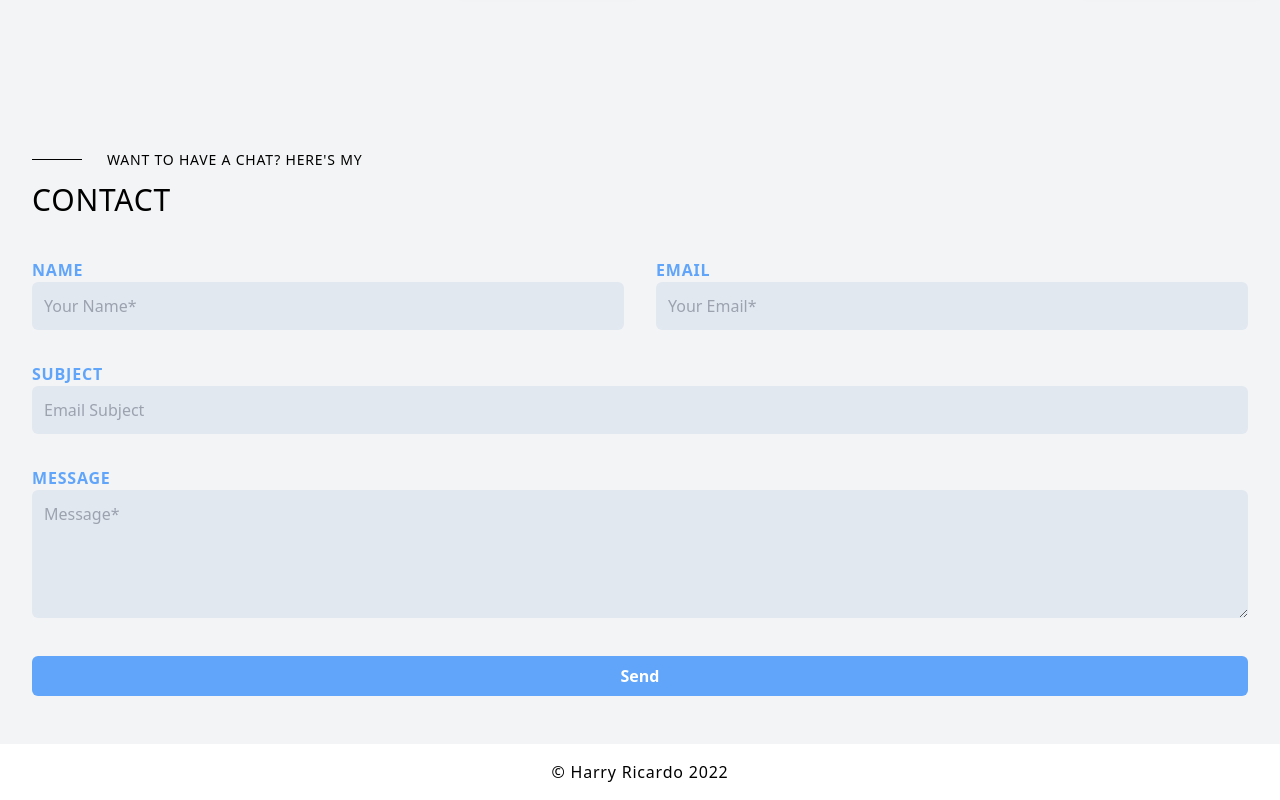
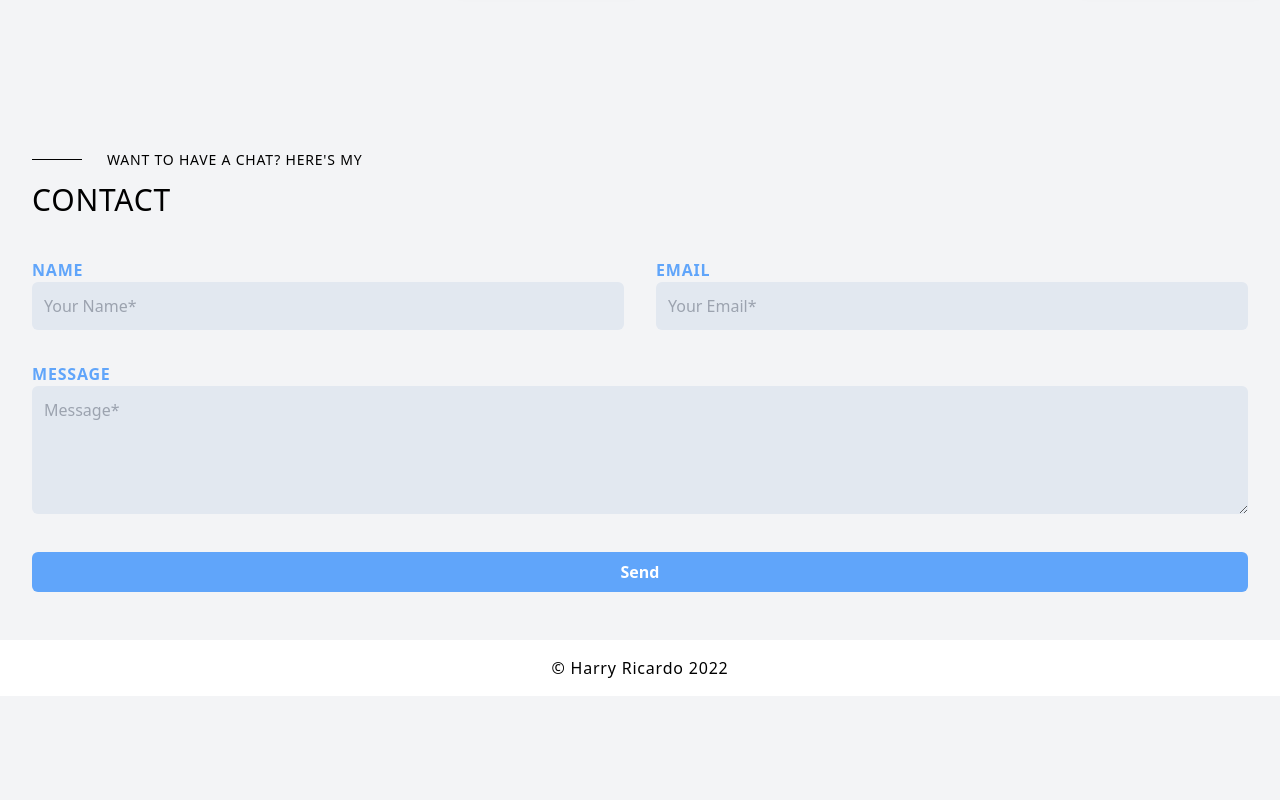
Before and after one commit to PastGH/harryrc-portfolio-tailwind, a plain HTML site: page index.html in a window 1280 px wide. Shown: the part 3442-4242 px from the top of the page. After the commit the page ends 4138 px from the top, so only its background shows below. Drawn offline with Linux system fonts and the light colour scheme.

Commit message:
update #4

```diff
--- a/index.html
+++ b/index.html
@@ -189,6 +189,7 @@
               <!-- LinkedIn -->
               <a
                 href="https://www.linkedin.com/in/harry-ricardo/"
+                target="_blank"
                 class="w-10 h-10 mr-3 rounded-md flex text-primary shadow-lg justify-center hover:bg-primary hover:text-white transition 500ms"
                 ><svg
                   class="fill-current"
@@ -205,6 +206,7 @@
               <!-- Github -->
               <a
                 href="https://github.com/PastGH"
+                target="_blank"
                 class="w-10 h-10 mr-3 rounded-md flex text-primary shadow-lg justify-center hover:bg-primary hover:text-white transition 500ms"
                 ><svg
                   class="fill-current"
@@ -221,6 +223,7 @@
               <!-- Instagram -->
               <a
                 href="https://www.instagram.com/ry._rc/"
+                target="_blank"
                 class="w-10 h-10 mr-3 rounded-md flex text-primary shadow-lg justify-center hover:bg-primary hover:text-white transition 500ms"
                 ><svg
                   class="fill-current"
@@ -237,6 +240,7 @@
               <!-- Whatsapp -->
               <a
                 href="https://api.whatsapp.com/send?phone=6287879743209&text=I'd%20like%20to%20discuss%20a%20project%20with%20you."
+                target="_blank"
                 class="w-10 h-10 mr-3 rounded-md flex text-primary shadow-lg justify-center hover:bg-primary hover:text-white transition 500ms"
                 ><svg
                   class="fill-current"
@@ -551,20 +555,7 @@
                   class="w-full bg-slate-200 text-dark p-3 rounded-md focus:outline-none focus:ring-primary focus:ring-1 focus:border-primary"
                 />
               </div>
-              <div class="w-full px-4 mb-8">
-                <label
-                  for="subject"
-                  class="text-base font-bold text-primary uppercase"
-                  >Subject</label
-                >
-                <input
-                  type="text"
-                  placeholder="Email Subject"
-                  id="subject"
-                  class="w-full bg-slate-200 text-dark p-3 rounded-md focus:outline-none focus:ring-primary focus:ring-1 focus:border-primary"
-                />
-                <input type="hidden" name="_subject" value="New Email!" />
-              </div>
+              <input type="hidden" name="_subject" value="New Email!" />
               <div class="w-full px-4 mb-8">
                 <label
                   for="message"
```
